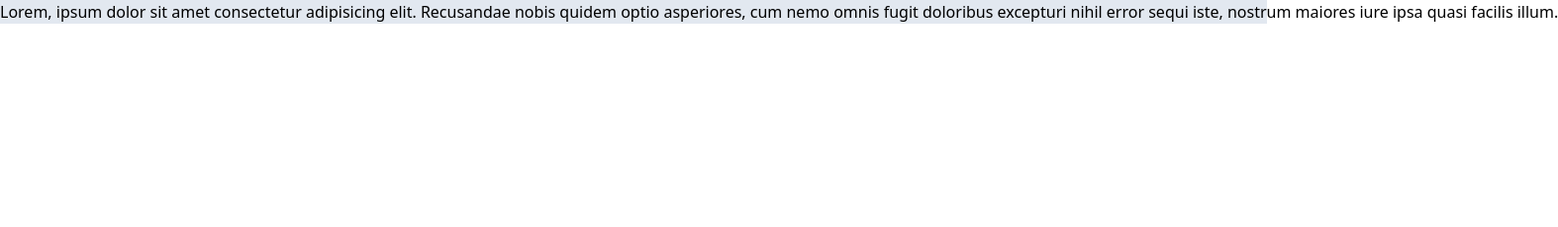
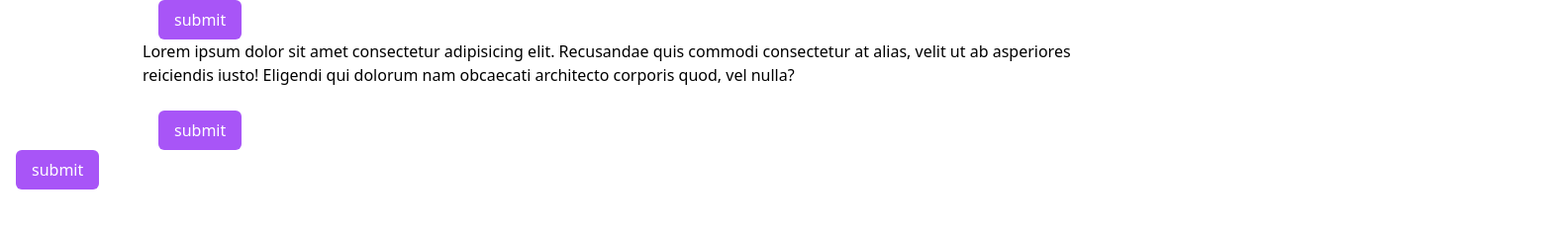
Before and after one commit to Pankaj-Tile/tailwind_Project, a website built with Vite: page lec9/index.html in a window 1280 px wide. Shown: the whole page at 99% size, 1574 px wide, since content can reach past the window. Built offline with nearby package versions, Linux system fonts and the light colour scheme.

Commit message:
adding/creating custom class using tailwind css using asembly directives for that we use @apply class placing this new classes between components and utilites of index.css file

```diff
--- a/lec9/index.css
+++ b/lec9/index.css
@@ -1,3 +1,14 @@
 @tailwind base;
 @tailwind components;
+/* btn class created and use in html file and this btn is apply using @apply */
+.btn{
+    @apply mx-4 px-4 py-2 bg-purple-500 text-white rounded-md hover:bg-purple-900 active:bg-teal-800 focus:outline-red-300;
+}
+/*
+.style{
+    @apply text-yellow-200 bg-green-300;
+} */
+
+/* by placing custom class above utilities give prefrence to my created class */
 @tailwind utilities;
+/* by placing custom class below utilities give prefrence to utility classes of the tailwind */
--- a/lec9/index.html
+++ b/lec9/index.html
@@ -3,13 +3,21 @@
 <head>
     <meta charset="UTF-8">
     <meta name="viewport" content="width=device-width, initial-scale=1.0">
-    <title>Document</title>
+    <title>lec 9 apply directives</title>
     <link rel="stylesheet" href="index.css">
 </head>
 <body>
-    <div class="bg-slate-200 text-nowrap">
-        Lorem, ipsum dolor sit amet consectetur adipisicing elit. Recusandae nobis quidem optio asperiores, cum nemo omnis fugit doloribus excepturi nihil error sequi iste, nostrum maiores iure ipsa quasi facilis illum.
+    <div class="mx-36">
+        <button class="btn">submit</button>
+        <p class="style">Lorem ipsum dolor sit amet consectetur adipisicing elit. Recusandae quis commodi consectetur at alias, velit ut ab asperiores reiciendis iusto! Eligendi qui dolorum nam obcaecati architecto corporis quod, vel nulla?</p>
+        <!-- focus represent state the element is currently selected to recive input -->
+         <!-- active represent state when element is active by user -->
+          <br>
+          <button class="mx-4 px-4 py-2 bg-purple-500 text-white rounded-md sm:hover:bg-purple-900 lg:hover:bg-slate-300 active:bg-teal-800 focus:outline-red-300">submit</button>
+
+     </div>
+    <div>
+        <button class="btn">submit</button>
     </div>
-
 </body>
 </html>
```
